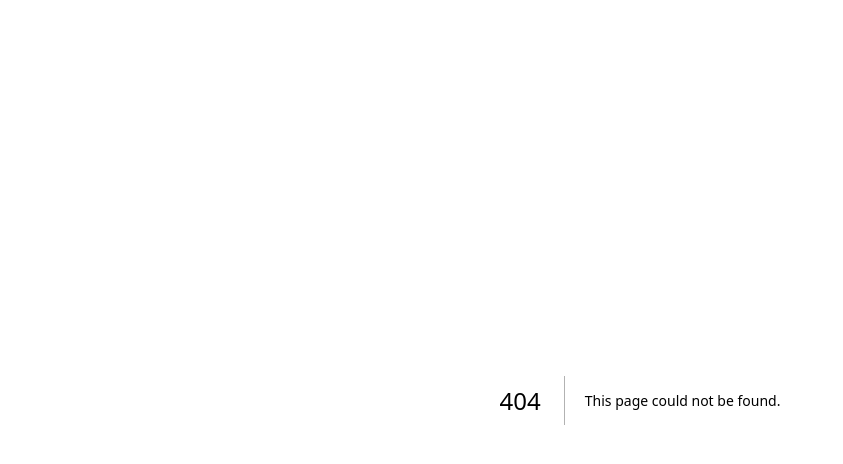
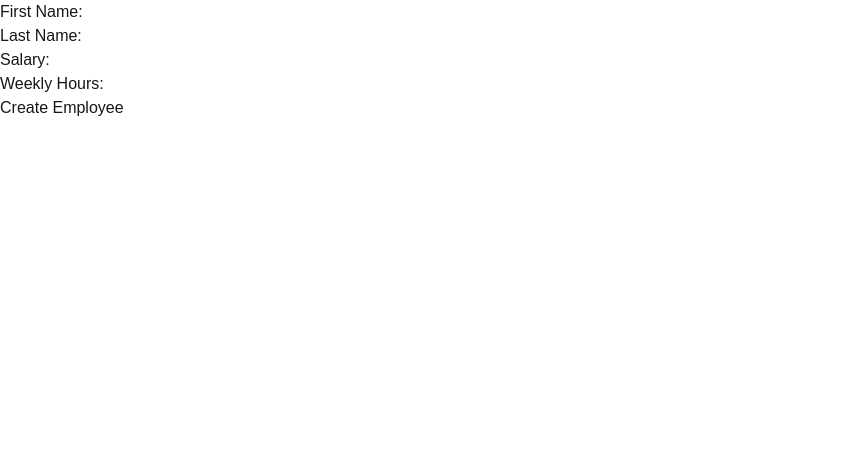
Before and after one commit to Dash1704/Meeting-Cost, a Next.js app in the folder client/: page /createEmployee in a window 1280 px wide. Before the commit this address had no page. Shown: the top 464 px of the page, without its empty margins (0-843 px from the left). Built offline with nearby package versions, Linux system fonts and the light colour scheme.

Commit message:
basic routing set up in front end + API

```diff
--- /dev/null
+++ b/client/app/createEmployee/page.tsx
@@ -0,0 +1,88 @@
+'use client'
+
+import { useState } from 'react';
+
+export default function EmployeePage() {
+  const [formData, setFormData] = useState({
+    first_name: '',
+    last_name: '',
+    salary: '',
+    weekly_hours: '',
+  });
+
+  const handleChange = (e: any) => {
+    const { name, value } = e.target;
+    setFormData({ ...formData, [name]: value });
+  };
+
+  const handleSubmit = async (e: any) => {
+    e.preventDefault();
+
+    try {
+      const response = await fetch('http://localhost:8000/api/v1/employees/', {
+        method: 'POST',
+        headers: {
+          'Content-Type': 'application/json',
+        },
+        body: JSON.stringify(formData),
+      });
+
+      if (!response.ok) {
+        throw new Error('Failed to create employee');
+      }
+
+      const data = await response.json();
+      console.log('Employee created:', data);
+      alert('Employee created successfully!');
+    } catch (error) {
+      console.error('Error:', error);
+      alert('Failed to create employee');
+    }
+  };
+
+  return (
+    <form onSubmit={handleSubmit}>
+      <div>
+        <label>First Name:</label>
+        <input
+          type="text"
+          name="first_name"
+          value={formData.first_name}
+          onChange={handleChange}
+          required
+        />
+      </div>
+      <div>
+        <label>Last Name:</label>
+        <input
+          type="text"
+          name="last_name"
+          value={formData.last_name}
+          onChange={handleChange}
+          required
+        />
+      </div>
+      <div>
+        <label>Salary:</label>
+        <input
+          type="number"
+          name="salary"
+          value={formData.salary}
+          onChange={handleChange}
+          required
+        />
+      </div>
+      <div>
+        <label>Weekly Hours:</label>
+        <input
+          type="number"
+          name="weekly_hours"
+          value={formData.weekly_hours}
+          onChange={handleChange}
+          required
+        />
+      </div>
+      <button type="submit">Create Employee</button>
+    </form>
+  );
+}
```
Also changed, not shown: client/app/createMeeting/page.tsx (added, +13 -0 lines), client/app/employees/page.tsx (added, +58 -0 lines), client/app/page.tsx (+13 -2 lines), 1 other file (tests, documents, lock files or other folders).
